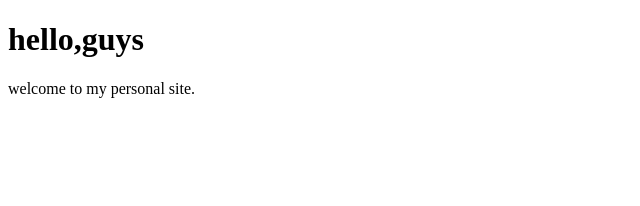
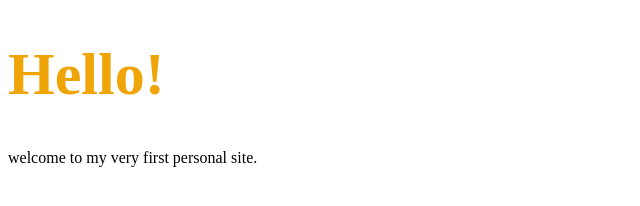
Before and after one commit to tanimaofficialbd-commits/my-personal-site, a plain HTML site: page index.html in a window 1280 px wide. Shown: the whole page, without its empty margins (0-640 px from the left). Drawn offline with Linux system fonts and the light colour scheme.

Commit message:
3rd commit

```diff
--- a/index.html
+++ b/index.html
@@ -7,8 +7,8 @@
 </head>
 <body>
 
-<h1>hello,guys</h1>
-<p>welcome to my personal site.</p>
+<h1 style="color:rgb(239, 165, 7); font-family:'Times New Roman', Times, serif;font-size:60px">Hello!</h1>
+<p>welcome to my very first personal site.</p>
 
 </body>
 </html>
```
